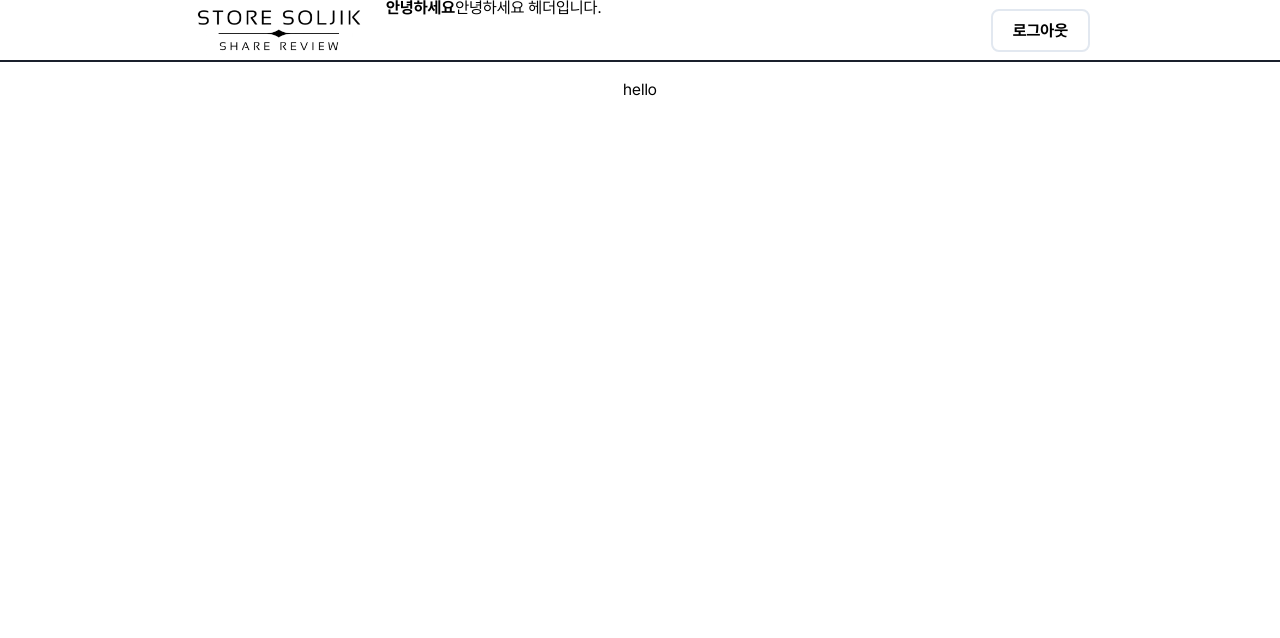
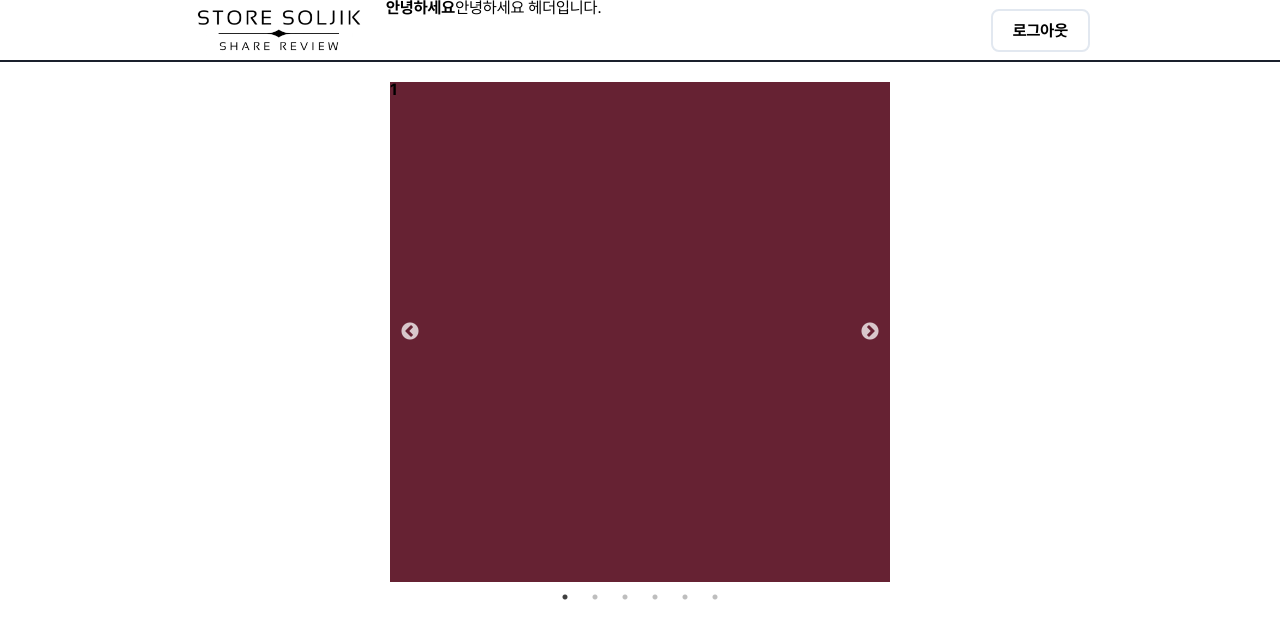
Before and after one commit to momo1108/StoreSoljik, a React (Vite) app: page / in a window 1280 px wide. Shown: the top 638 px of the page. Built offline with nearby package versions, Linux system fonts and the light colour scheme; no server answers; sample sign-in values are in the browser's storage.

Commit message:
feat: 홈페이지 캐러셀 테스트

```diff
--- /dev/null
+++ b/src/components/ui/carousel/Carousel.Style.tsx
@@ -0,0 +1,17 @@
+import styled from 'styled-components';
+
+export const CarouselContainer = styled.div<{ width: number; height: number }>`
+  width: ${(props) => props.width}px;
+  height: ${(props) => props.height}px;
+
+  button.slick-arrow {
+    color: #500;
+    z-index: 1;
+  }
+  button.slick-prev {
+    left: 2%;
+  }
+  button.slick-next {
+    right: 2%;
+  }
+`;
--- /dev/null
+++ b/src/components/ui/carousel/Carousel.tsx
@@ -0,0 +1,49 @@
+import Slider from 'react-slick';
+import * as S from './Carousel.Style';
+
+type CarouselProps = {
+  width: number;
+  height: number;
+};
+const Carousel: React.FC<CarouselProps> = ({ width = 100, height = 100 }) => {
+  const settings = {
+    dots: true,
+    fade: true,
+    infinite: true,
+    speed: 500,
+    arrows: true,
+    slidesToShow: 1,
+    slidesToScroll: 1,
+    waitForAnimate: false,
+  };
+  return (
+    <S.CarouselContainer
+      width={width}
+      height={height}
+      className='slider-container'
+    >
+      <Slider {...settings}>
+        <div>
+          <h3 style={{ width: 500, height: 500, background: '#623' }}>1</h3>
+        </div>
+        <div>
+          <h3 style={{ width: 500, height: 500, background: '#322' }}>2</h3>
+        </div>
+        <div>
+          <h3 style={{ width: 500, height: 500, background: '#555' }}>3</h3>
+        </div>
+        <div>
+          <h3 style={{ width: 500, height: 500, background: '#71a' }}>4</h3>
+        </div>
+        <div>
+          <h3 style={{ width: 500, height: 500, background: '#a22' }}>5</h3>
+        </div>
+        <div>
+          <h3 style={{ width: 500, height: 500, background: '#c5f' }}>6</h3>
+        </div>
+      </Slider>
+    </S.CarouselContainer>
+  );
+};
+
+export default Carousel;
--- a/src/pages/buyer/home/Home.tsx
+++ b/src/pages/buyer/home/Home.tsx
@@ -1,12 +1,15 @@
 import Header from '@/components/layouts/header/Header';
 import Main from '@/components/layouts/main/Main';
+import Carousel from '@/components/ui/carousel/Carousel';
 // import * as S from './Home.Style';
 
 const Home: React.FC = () => {
   return (
     <>
       <Header userType='buyer' />
-      <Main>hello</Main>
+      <Main>
+        <Carousel width={500} height={500} />
+      </Main>
     </>
   );
 };
--- a/src/style/GlobalStyle.tsx
+++ b/src/style/GlobalStyle.tsx
@@ -1,4 +1,6 @@
 import { createGlobalStyle } from 'styled-components';
+import 'slick-carousel/slick/slick.css';
+import 'slick-carousel/slick/slick-theme.css';
 import PretendardRegularWoff2 from '@/assets/fonts/woff2-subset/Pretendard-Regular.subset.woff2';
 import PretendardRegularWoff from '@/assets/fonts/woff-subset/Pretendard-Regular.subset.woff';
 import PretendardRegularOtf from '@/assets/fonts/otf/Pretendard-Regular.otf';
```
